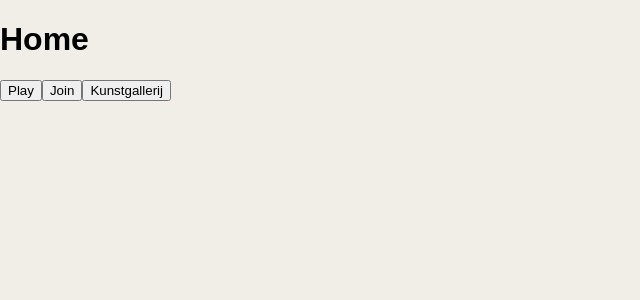
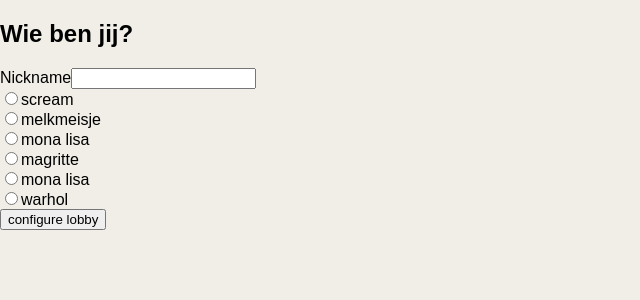
Before and after one commit to Lenkaaad/ProjectBoijmans, a React (Create React App) app in the folder client/: page /create in a window 1280 px wide. Shown: the top 300 px of the page, without its empty margins (0-640 px from the left). Built offline with nearby package versions, Linux system fonts and the light colour scheme; no server answers.

Commit message:
host works-ish

```diff
--- a/client/src/App.js
+++ b/client/src/App.js
@@ -7,11 +7,11 @@ import Host from './components/host/Host';
 import Kunstgallerij from './components/gallerij/Kunstgallerij';
 import Kunstdetail from './components/detail/Kunstdetail';
 import Muziekdetail from './components/detail/Muziekdetail';
-//import { BrowserRouter, Route, Link } from 'react-router-dom'
+import { Switch, Route, Link } from 'react-router-dom'
 //import { Offline, Online, Detector } from "react-detect-offline";
 
-//import openSocket from 'socket.io-client';
-//const socket = openSocket('http://localhost:8000');
+import openSocket from 'socket.io-client';
+const socket = openSocket('http://localhost:8000');
 
 class App extends Component {
 
@@ -19,13 +19,34 @@ class App extends Component {
     super(props);
 
     this.state = {
+      currentLobby: null
     }
   }
 
   render() {
+    socket.emit('test', 'dit is een testbericht');
+
+    socket.on('lobbies', lobbies => {
+      this.setState({lobbies: lobbies});
+    })
+
+    socket.on('new lobby', lobby => {
+      this.setState({currentLobby: lobby})
+    })
+
     return (
       <div className="App">
-        <Home />
+      <Switch>
+        <Route exact path='/' render={() => (
+        <Home socket={socket}/>
+        )}/>
+        <Route path='/join' render={() => (
+        <Player socket={socket} state={this.state}/>
+        )}/>
+        <Route path='/create' render={() => (
+        <Host socket={socket} state={this.state}/>
+        )}/>
+      </Switch>
       </div>
     );
   }
--- a/client/src/components/Home.jsx
+++ b/client/src/components/Home.jsx
@@ -1,18 +1,21 @@
 import React, { Component } from 'react';
+import { Link } from 'react-router-dom'
+
 
 class Home extends Component {
 
     constructor(props) {
       super(props);
+
+      this.socket = this.props.socket;
     }
 
     render() {
       return (
         <div className="Home">
           <h1>Home</h1>
-          <button>Play</button>
-          <button>Join</button>
-          <button>Kunstgallerij</button>
+          <Link to="/create">Create lobby</Link>
+          <Link to="/join">Play</Link>
         </div>
       );
     }
--- a/client/src/components/host/Host.jsx
+++ b/client/src/components/host/Host.jsx
@@ -4,22 +4,74 @@ import Settings from './Settings';
 import Mode from './Mode';
 import Waiting from './Waiting';
 
-class Home extends Component {
+class Host extends Component {
 
     constructor(props) {
       super(props);
+
+      this.state = {
+        screen: 0,
+        gamename: null,
+        players: []
+      }
+
+      this.socket = this.props.socket;
+      this.lobby = {}
+      console.log(this.props.state);
+    }
+
+    changeScreens = () => {
+      const newValue = this.state.screen + 1;
+
+      this.setState({screen: newValue});
+    }
+
+    handleGameName = gamename => {
+      this.setState({gamename: gamename});
+    }
+
+    renderSwitch = (screen, state) => {
+      switch (screen) {
+        case 0:
+          return <User socket={this.socket} handleChangeScreens={this.changeScreens} />
+          break;
+        case 1:
+          return <Settings socket={this.socket} handleChangeScreens={this.changeScreens} handleGameName={this.handleGameName} />
+          break;
+        case 2:
+          return <Mode socket={this.socket} handleChangeScreens={this.changeScreens} />
+          break;
+        case 3:
+          return <Waiting socket={this.socket} state={state} players={this.state.players} />
+          break;
+        default:
+          break;
+      }
     }
 
     render() {
+
+      this.socket.on('lobbies', lobbies => {
+        this.setState({lobbies: lobbies});
+      })
+
+      this.socket.on('new lobby', lobby => {
+        this.setState({gamename: lobby})
+      })
+
+      this.socket.on('players', players => {
+        this.setState({players});
+      })
+
+
+      console.log(this.state);
+
       return (
         <div className="Host">
-          <User />
-          <Settings />
-          <Mode />
-          <Waiting />
+        {this.renderSwitch(this.state.screen, this.props.state)}
         </div>
       );
     }
   }
 
-  export default Home;
+  export default Host;
--- a/client/src/components/host/Mode.jsx
+++ b/client/src/components/host/Mode.jsx
@@ -4,13 +4,23 @@ class Mode extends Component {
 
     constructor(props) {
       super(props);
+
+      this.socket = this.props.socket;
+    }
+
+    handleSubmit = e => {
+      e.preventDefault();
+      const mode = e.currentTarget.mode.value;
+
+      this.socket.emit('set mode', mode);
+      this.props.handleChangeScreens();
     }
 
     render() {
       return (
         <div className="Mode">
         <h2>Kies een game modus</h2>
-        <form>
+        <form onSubmit={this.handleSubmit}>
           <input type="radio" value="1" name="mode" id="phones"/><label htmlFor="phones">Phone mode</label><br/>
           <input type="radio" value="2" name="mode" id="tv"/><label htmlFor="tv">TV mode</label><br/>
           <input type="radio" value="3" name="mode" id="speech"/><label htmlFor="speech">Speech mode</label><br/>
--- a/client/src/components/host/Settings.jsx
+++ b/client/src/components/host/Settings.jsx
@@ -4,13 +4,28 @@ class Settings extends Component {
 
     constructor(props) {
       super(props);
+
+      this.socket = this.props.socket;
+    }
+
+    handleSubmit = e => {
+      e.preventDefault();
+      const gamename = e.currentTarget.gamename.value;
+      const spelers = e.currentTarget.spelers.value;
+      const rondes = e.currentTarget.rondes.value;
+      const tijd = e.currentTarget.tijd.value;
+
+      this.socket.emit('create lobby', {gamename, spelers, rondes, tijd})
+      this.props.handleGameName(gamename);
+      this.props.handleChangeScreens();
+
     }
 
     render() {
       return (
         <div className="Settings">
         <h2>Game lobby instellingen</h2>
-        <form>
+        <form onSubmit={this.handleSubmit}>
           <div>
             <label htmlFor="gamename">Gamename </label>
             <input type="text" id="gamename" name="gamename"/>
--- a/client/src/components/host/User.jsx
+++ b/client/src/components/host/User.jsx
@@ -4,13 +4,25 @@ class User extends Component {
 
     constructor(props) {
       super(props);
+
+      this.socket = this.props.socket;
+    }
+
+    handleSubmit = e => {
+      e.preventDefault();
+      const avatar = e.currentTarget.avatar.value
+      const nickname = e.currentTarget.nickname.value
+      const host = true;
+
+      this.socket.emit('create user', {nickname, avatar, host});
+      this.props.handleChangeScreens();
     }
 
     render() {
       return (
         <div className="User">
         <h2>Wie ben jij?</h2>
-        <form>
+        <form onSubmit={this.handleSubmit}>
           <div>
             <label htmlFor="nickname">Nickname</label>
             <input type="text" name="nickname"/>
@@ -23,7 +35,7 @@ class User extends Component {
             <input type="radio" name="avatar" id="vangogh" value="5"/><label htmlFor="vangogh">mona lisa</label><br/>
             <input type="radio" name="avatar" id="warhol" value="3"/><label htmlFor="warhol">warhol</label><br/>
           </div>
-          <button>configure lobby</button>
+          <input type="submit" value="configure lobby" />
         </form>
         </div>
       );
--- a/client/src/components/host/Waiting.jsx
+++ b/client/src/components/host/Waiting.jsx
@@ -4,22 +4,30 @@ class Waiting extends Component {
 
     constructor(props) {
       super(props);
+
+      this.state = {
+
+      }
+
+      this.socket = this.props.socket;
+      this.gamename = this.props.state.currentLobby
+
     }
 
     render() {
+
       return (
         <div className="Waiting">
           <h2>Wachtlobby</h2>
           <h3>And now we wait...</h3>
           <p>Geef de code door aan je vrienden
 (of vijanden) zodat ze de lobby in kunnen!</p>
-          <div>LOBBYCODE</div>
+          <div>{this.props.state.currentLobby}</div>
           <div>
             <ul>
-              <li>Player 1</li>
-              <li>Player 2</li>
-              <li>Player 3</li>
-              <li>Player 4</li>
+              {
+                this.props.players.map(player => <li>{player.nickname}</li>)
+              }
             </ul>
           </div>
           <button>start het spel</button>
--- a/client/src/components/player/Player.jsx
+++ b/client/src/components/player/Player.jsx
@@ -4,17 +4,34 @@ import PlayerWaiting from './PlayerWaiting';
 
 class Player extends Component {
 
-    // constructor(props) {
-    //   super(props);
-    // }
+    constructor(props) {
+      super(props);
+
+      this.state = {
+        screen: 0
+      }
+
+      this.socket = this.props.socket;
+      console.log(this.props.state);
+    }
+
+    renderSwitch = (screen) => {
+      switch (screen) {
+        case 0:
+          return <PlayerJoin/>
+          break;
+        case 1:
+          return <PlayerWaiting />
+        default:
+          break;
+      }
+    }
 
     render() {
       return (
         <div className="player">
           <h1>Game Lobby</h1>
-          {/* switch in plaatsen */}
-          <PlayerJoin />
-          <PlayerWaiting />
+          {this.renderSwitch(this.state.screen)}
         </div>
       );
     }
```
Also changed, not shown: 1 other file (tests, documents, lock files or other folders).
